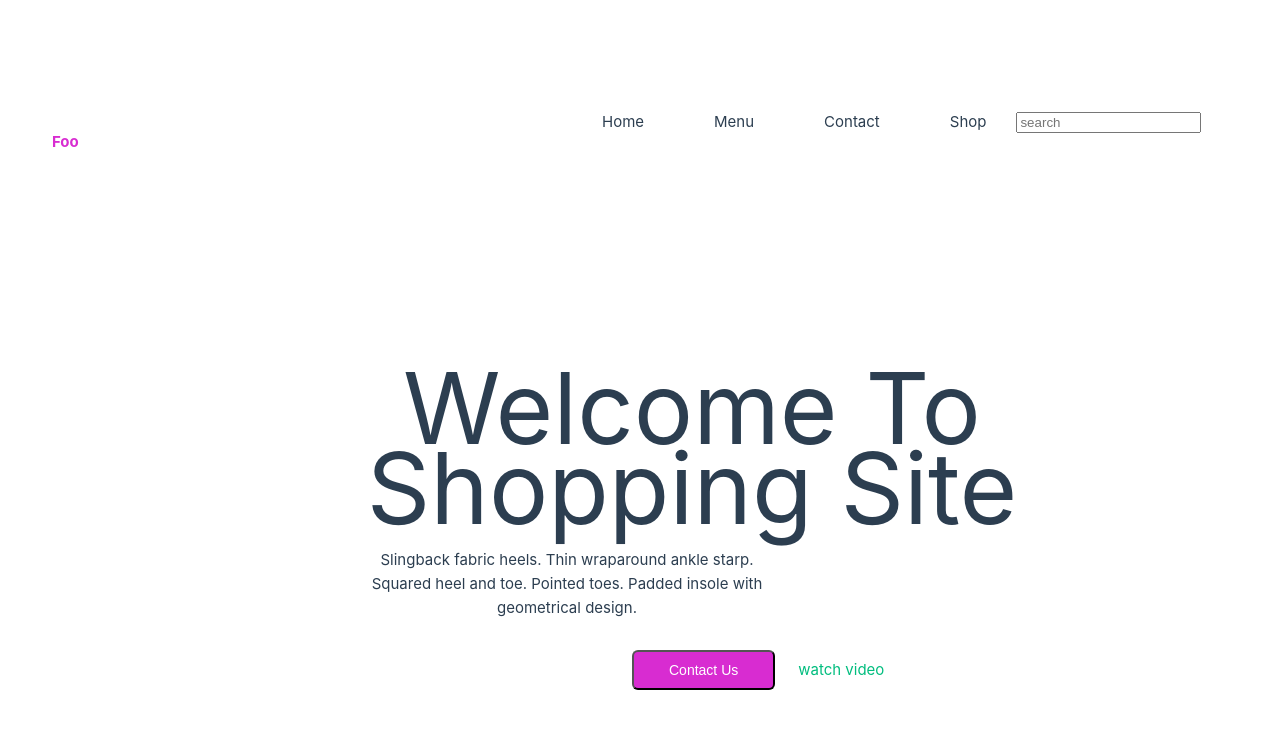
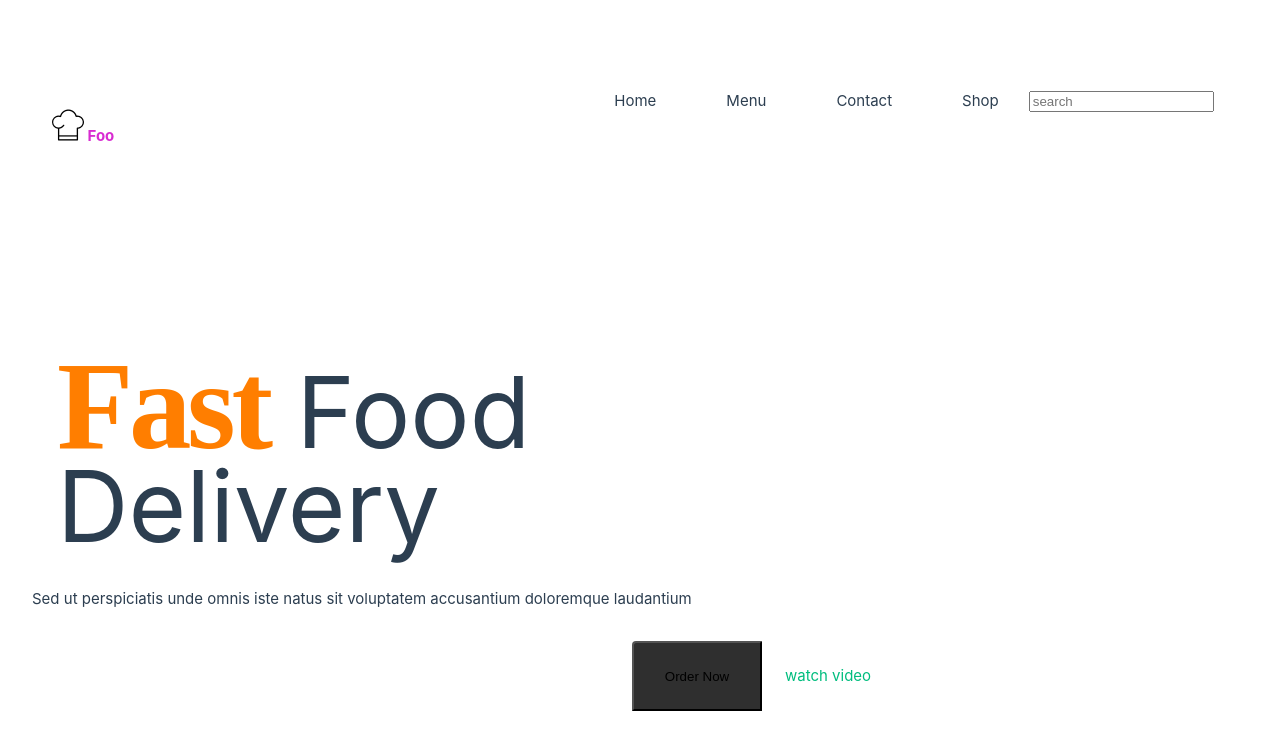
Before and after one commit to classicpages/figma-, a Vue app: page / in a window 1280 px wide. Shown: the top 750 px of the page. Built offline with nearby package versions, Linux system fonts and the light colour scheme.

Commit message:
heropage

```diff
--- a/src/components/Header.vue
+++ b/src/components/Header.vue
@@ -1,12 +1,12 @@
 <template>
     <nav class="flex">
-        <p class="site">Foo</p>
+        <p class="site"> <img src="/src/assets/chef-hat (2) 1.png"> Foo</p>
             <div class="flex navbar">
               <div class="navbars">Home</div>
               <div class="navbar">Menu</div>
               <div class="navbar">Contact</div>
               <div class="navbar">Shop</div>
-            <div class="text"><input type="search" placeholder="search"></div>
+            <div class="texts"><input type="search" placeholder="search"></div>
             </div>
     </nav>
 </template>
@@ -44,8 +44,10 @@ font-size: 13px;
 margin-left: 30px;
 }
 
-.text {
+.texts {
     margin-left: 30px;
+}
 
+.img {
 }
 </style>
--- a/src/components/HeroSection.vue
+++ b/src/components/HeroSection.vue
@@ -1,16 +1,15 @@
 <template>
-    <section>
+    <section class="page">
     <div class="welcome">
-    <h1> Welcome To <span>Shopping Site</span></h1>
+    <h1><span class="fast">Fast</span> Food Delivery</h1>
    </div>
    <div class="heel">
-    <p class="text">Slingback fabric heels. Thin wraparound ankle starp. <br>
-     Squared heel and toe. Pointed toes.
-      Padded insole with <br> geometrical design. </p>
+    <p class="text">Sed ut perspiciatis
+         unde omnis iste natus sit voluptatem accusantium doloremque laudantium </p>
     </div>
 
     <div class="us">
-        <button class="btn">Contact Us</button>
+        <button class="btn">Order Now</button>
         <a class="watch" href="#">watch video</a>
     </div>
 </section>
@@ -28,13 +27,24 @@ nav {
     padding-top: 0;
 }
 
+.fast {
+ font-family: Poppins;
+ font-size: 125px;
+ font-weight: 700;
+ line-height: 118.5px;
+ letter-spacing: -0.035em;
+ text-align: left;
+ color: #FF7E00;
+
+}
+
 .watch {
     margin-left: 20px;
 
 }
 
 .page {
-    background-color: #F2F2F2;
+
 }
 
 .us {
@@ -43,20 +53,20 @@ nav {
 }
 
 .btn {
-    background-color: #D82CD1;
-    padding-top: 10px;
-    padding-bottom: 10px;
-    padding-left: 35px;
-    padding-right: 35px;
-    border-radius: 6px;
-    color: #fff;
-    font-size: 14px;
+    background-color: #2F2F2F;
+    width: 130px;
+    height: 70px;
+    top: 49px;
+    left: 93px;
+    border-radius: 4px 0px 0px 0px;
+    opacity: 0px;
+
 }
 
 .welcome {
-    text-align: center;
+    text-align: left;
     margin-top: 200px;
-    margin-left: 250px;
+    margin-left: 25px;
     width: 820px;
     height: 160px;
     top: 276px;
@@ -68,12 +78,9 @@ nav {
 }
 
 .heel {
-    text-align: center;
-    margin-top: 20px;
+    text-align: left;
+    margin-top: 80px;
+
 }
 
-.text {
-    font-size: 15px;
-
-}
 </style>
```
